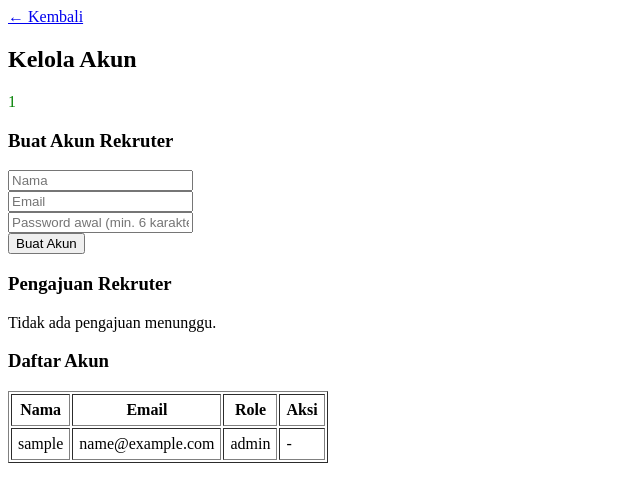
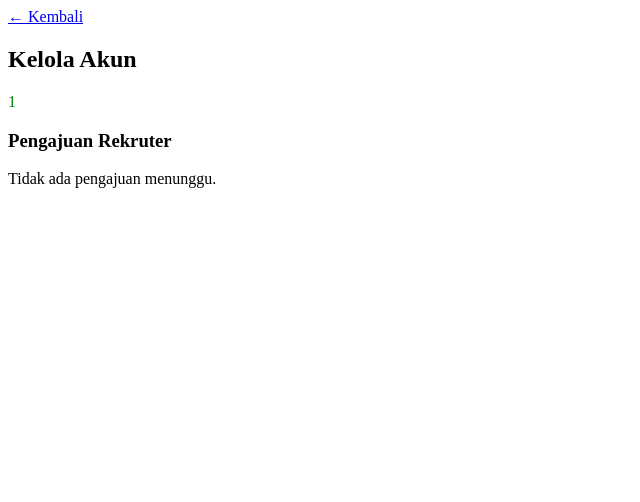
Before and after one commit to zulvanadrian-spec/final_project, a PHP site: page /pages/kelola_akun.php in a window 1280 px wide. Shown: the top 502 px of the page, without its empty margins (0-640 px from the left). Run offline with PHP 8.4, Linux system fonts and the light colour scheme; the visitor is signed in with stand-in values (Sample User, id 1); data that the repository does not hold is empty.

Commit message:
sederhanakan kelola akun jadi izinkan atau tolak pengajuan rekuter

```diff
--- a/pages/kelola_akun.php
+++ b/pages/kelola_akun.php
@@ -10,7 +10,6 @@ if (!isset($_SESSION['id_user']) || $_SESSION['role'] !== 'admin') {
     exit;
 }
 
-$daftarAkun = Admin::semuaAkun();
 $pengajuan = Admin::pengajuanMenunggu();
 
 $error  = $_SESSION['error'] ?? null;
@@ -21,21 +20,13 @@ unset($_SESSION['error'], $_SESSION['sukses']);
 <h2>Kelola Akun</h2>
 
 <?php if ($sukses) { ?><p style="color:green;"><?= htmlspecialchars($sukses) ?></p><?php } ?>
-<?php if ($error) { ?><p style="color:red;"><?= htmlspecialchars($error) ?></p><?php } ?>
-
-<h3>Buat Akun Rekruter</h3>
-<form action="../proses/proses_akun.php" method="POST">
-    <input type="hidden" name="aksi" value="buat_rekruter">
-    <input type="text" name="nama_user" placeholder="Nama" required><br>
-    <input type="email" name="email" placeholder="Email" required><br>
-    <input type="password" name="password" placeholder="Password awal (min. 6 karakter)" required><br>
-    <button type="submit">Buat Akun</button>
-</form>
+<?php if ($error) { ?><p style="color:red;"><?= htmlspecialchars($error) ?></p><?php }?>
 
 <h3>Pengajuan Rekruter</h3>
 <?php if (empty($pengajuan)) { ?>
     <p>Tidak ada pengajuan menunggu.</p>
 <?php } else { ?>
+
 <table border="1" cellpadding="6">
     <tr><th>Nama</th><th>Email</th><th>Tanggal</th><th>Aksi</th></tr>
     <?php foreach ($pengajuan as $p) { ?>
@@ -47,7 +38,7 @@ unset($_SESSION['error'], $_SESSION['sukses']);
             <form action="../proses/proses_akun.php" method="POST" style="display:inline">
                 <input type="hidden" name="aksi" value="putuskan_pengajuan">
                 <input type="hidden" name="id_pengajuan" value="<?= (int) $p['id_pengajuan'] ?>">
-                <button type="submit" name="keputusan" value="disetujui">Setujui</button>
+                <button type="submit" name="keputusan" value="disetujui">Izinkan</button>
                 <button type="submit" name="keputusan" value="ditolak">Tolak</button>
             </form>
         </td>
@@ -55,25 +46,3 @@ unset($_SESSION['error'], $_SESSION['sukses']);
     <?php } ?>
 </table>
 <?php } ?>
-
-<h3>Daftar Akun</h3>
-<table border="1" cellpadding="6">
-    <tr><th>Nama</th><th>Email</th><th>Role</th><th>Aksi</th></tr>
-    <?php foreach ($daftarAkun as $a) { ?>
-    <tr>
-        <td><?= htmlspecialchars($a['nama_user']) ?></td>
-        <td><?= htmlspecialchars($a['email']) ?></td>
-        <td><?= htmlspecialchars($a['role']) ?></td>
-        <td>
-        <?php if ($a['role'] === 'mahasiswa') { ?>
-            <form action="../proses/proses_akun.php" method="POST" style="display:inline"
-                  onsubmit="return confirm('Jadikan akun ini rekruter?')">
-                <input type="hidden" name="aksi" value="jadikan_rekruter">
-                <input type="hidden" name="id_user" value="<?= (int) $a['id_user'] ?>">
-                <button type="submit">Jadikan Rekruter</button>
-            </form>
-        <?php } else { echo '-'; } ?>
-        </td>
-    </tr>
-    <?php } ?>
-</table>
```
